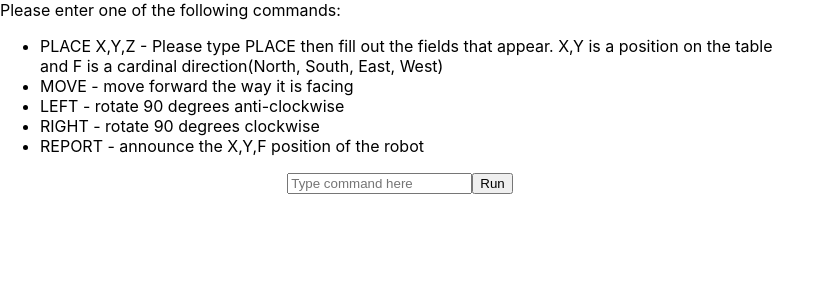
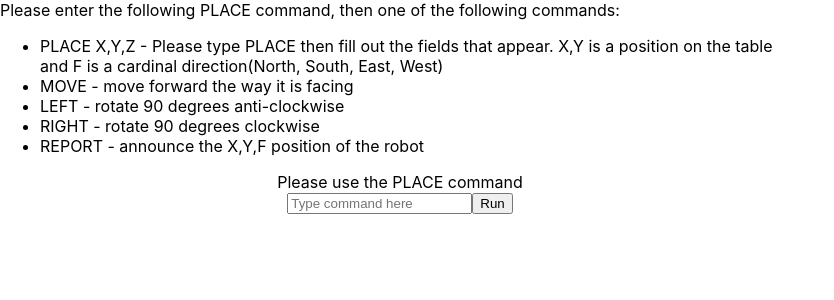
Before and after one commit to Lex-KZ/toy-robot-simulator, a React (Create React App) app: page / in a window 1280 px wide. Shown: the top 300 px of the page, without its empty margins (0-834 px from the left). Built offline with nearby package versions, Linux system fonts and the light colour scheme.

Commit message:
To add PLACE first requirement, incorect input error msg, and not place msg

```diff
--- a/src/App.tsx
+++ b/src/App.tsx
@@ -10,12 +10,16 @@ class Robot {
   public direction: string
   public edge: boolean
   public report: boolean
+  public inputUnknown: boolean
+  public placed: boolean
 
   constructor() {
     this.position = [0, 0]
     this.direction = "NORTH"
     this.edge = false
     this.report = false
+    this.inputUnknown = false
+    this.placed = false
   }
 
   public executeCommand(command: string) {
@@ -39,8 +43,7 @@ class Robot {
             break
           }
         }
-        this.edge = false
-        this.report = false
+        this.reset()
         break
       }
       case "RIGHT": {
@@ -62,8 +65,7 @@ class Robot {
             break
           }
         }
-        this.edge = false
-        this.report = false
+        this.reset()
         break
       }
       case "MOVE": {
@@ -106,11 +108,13 @@ class Robot {
           }
         }
         this.report = false
+        this.inputUnknown = false
         break
       }
       case "REPORT": {
         this.report = true
         this.edge = false
+        this.inputUnknown = false
       }
     }
   }
@@ -124,6 +128,24 @@ class Robot {
     this.position[1] = placeY
     this.direction = direction
   }
+
+  unknownInput(){
+    this.inputUnknown = true
+
+  }
+
+  reset() {
+    this.edge = false
+    this.report = false
+    this.inputUnknown = false
+  }
+
+  placeFirst(command: string) {
+    if (command === "PLACE"){
+      this.placed = true
+    }
+  }
+
 }
 
 
@@ -165,6 +187,8 @@ class App extends React.Component<{}, IState>{
 
   handleSubmit(e: any): void {
     e.preventDefault();
+    this.state.robot.placeFirst(this.state.currentCommand)
+    if (this.state.robot.placed === true ) {
       if (this.state.currentCommand === "MOVE") {
         this.state.robot.executeCommand(this.state.currentCommand)
       } else if (this.state.currentCommand === "LEFT") {
@@ -176,8 +200,12 @@ class App extends React.Component<{}, IState>{
       } else if (this.state.currentCommand === "PLACE") {
         this.state.robot.executePlace(this.state.currentCoordinateX, this.state.currentCoordinateY, this.state.currentDirection)
       } else {
+        this.state.robot.unknownInput()
+      }
+    } else {
 
     }
+
 
     this.setState({
       currentCommand: (""),
@@ -219,12 +247,20 @@ class App extends React.Component<{}, IState>{
     }
   }
 
+  notPlaced(placed: boolean) {
+    if (placed === false){
+      return (
+        <div>Please use the PLACE command</div>
+      )
+    }
+  }
+
 
   render(): JSX.Element {
     return(
       <div className="App">
         <div className="instructions">
-          Please enter one of the following commands:
+          Please enter the following PLACE command, then one of the following commands:
           <ul>
             <li>PLACE X,Y,Z - Please type PLACE then fill out the fields that appear. X,Y is a position on the table and F is a cardinal direction(North, South, East, West)</li>
             <li>MOVE - move forward the way it is facing</li>
@@ -234,9 +270,11 @@ class App extends React.Component<{}, IState>{
           </ul>
         </div>
         <div className="command">
-          {
-            this.edgeError(this.state.robot.edge)
-          }
+          <section>
+            {this.edgeError(this.state.robot.edge)}
+            {this.incorrectInput(this.state.robot.inputUnknown)}
+            {this.notPlaced(this.state.robot.placed)}
+          </section>
           <form onSubmit={(e) => {
             this.handleSubmit(e)
             }}>
```
Lines whose indentation alone changed are shown as unchanged.
